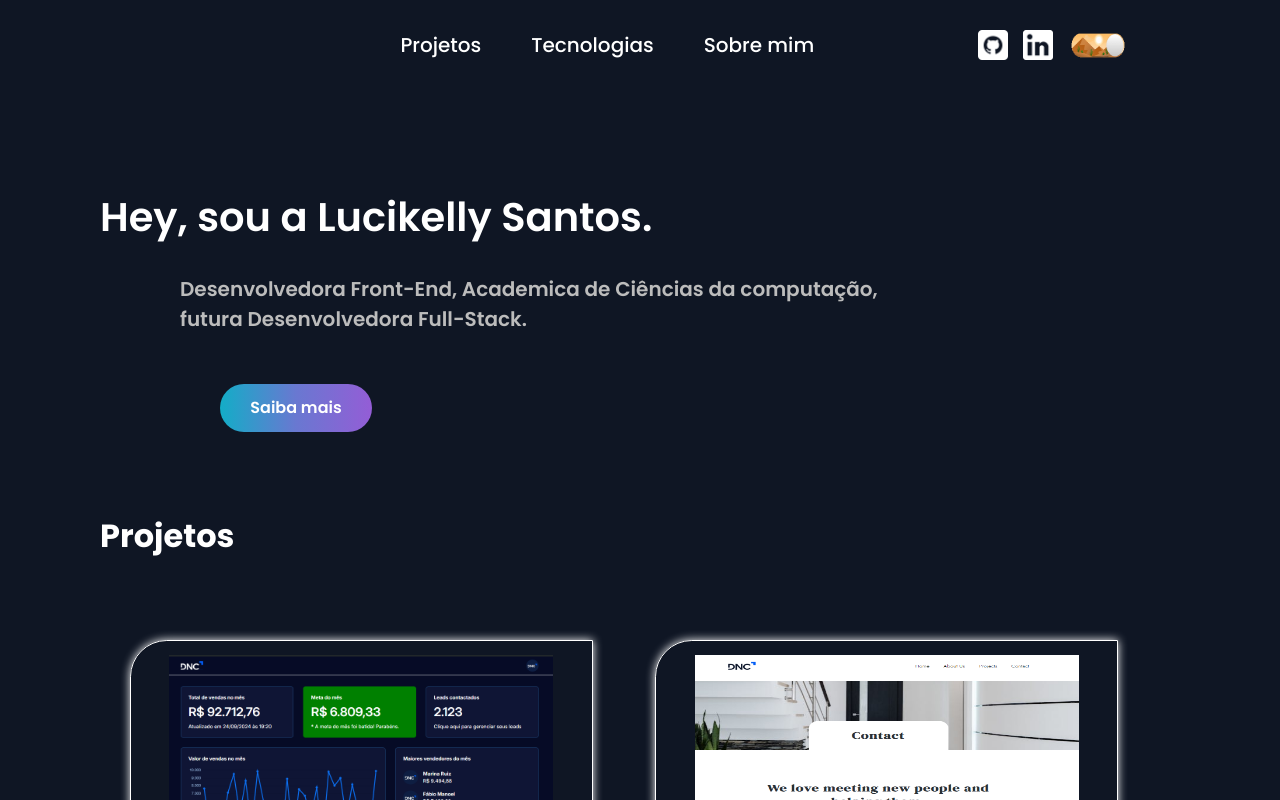
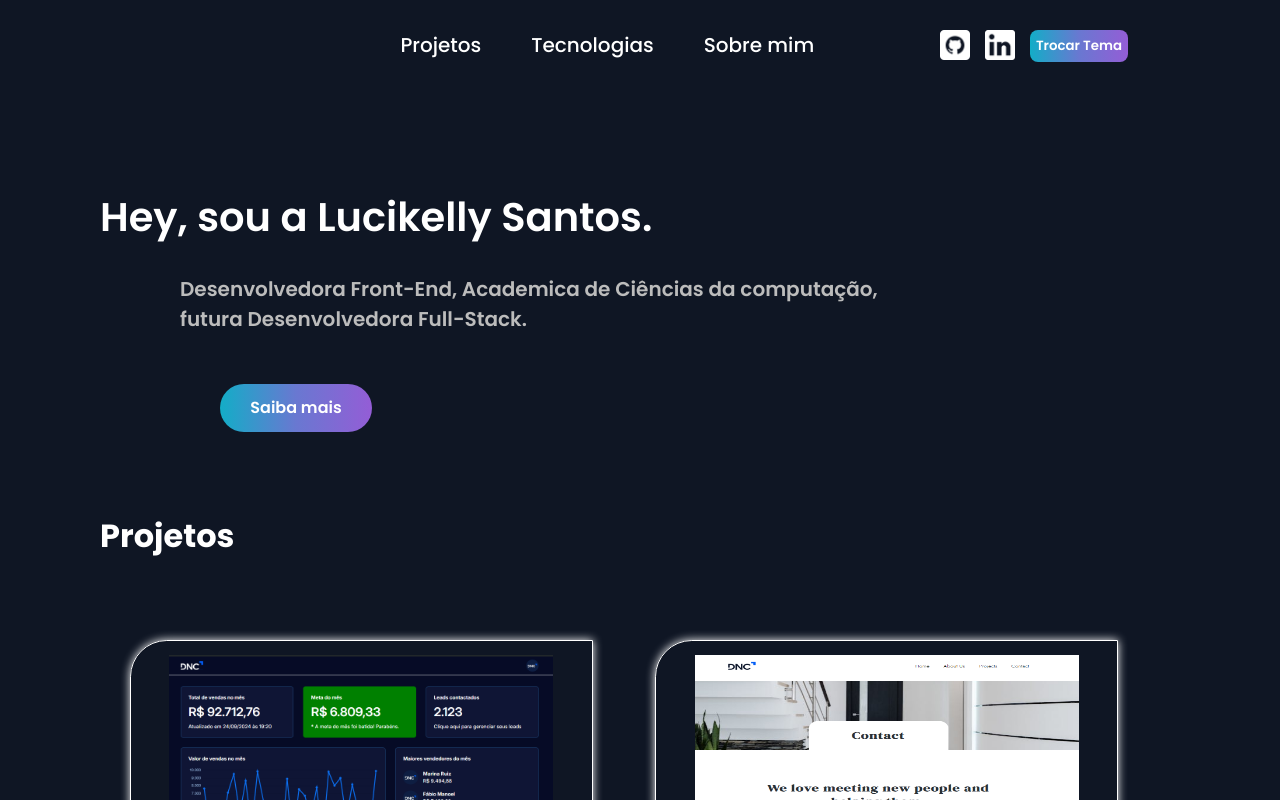
Before and after one commit to lucikelly/Lucikelly-portfolio_RID-180676, a React (Vite) app: page / in a window 1280 px wide. Shown: the top 800 px of the page. Built offline with nearby package versions, Linux system fonts and the light colour scheme.

Commit message:
Feat: Theme

```diff
--- /dev/null
+++ b/src/GlobalStyled.jsx
@@ -0,0 +1,28 @@
+import { createGlobalStyle } from "styled-components";
+
+export const GlobalStyles = createGlobalStyle`
+  body {
+    background-color: ${props => props.theme.body} ;
+    color: ${props => props.theme.fontColor};
+  }
+  header a {
+    color: ${props => props.theme.fontColor};
+  }
+
+  .hero-text h1 {
+    color: ${props => props.theme.fontColor};
+
+  }
+
+  .styled-card p{
+    font-weight: ${props => props.theme.fontWeight };
+    font-size: ${props => props.theme.fontSize};
+
+  }
+
+  .styled-card a {
+    color: ${props => props.theme.fontColor};
+    font-weight: ${props => props.theme.fontWeight };
+  }
+
+`
--- a/src/components/Footer/Footer.css
+++ b/src/components/Footer/Footer.css
@@ -6,4 +6,5 @@ footer {
 .footer-icons {
   display:flex;
   gap: 1.25rem;
+
 }
--- a/src/components/Footer/Footer.jsx
+++ b/src/components/Footer/Footer.jsx
@@ -1,8 +1,8 @@
+/* eslint-disable react/prop-types */
 import './Footer.css'
-import git from "../../assets/github.png"
-import linkedin from "../../assets/linkedin.png"
 
-function Footer () {
+
+function Footer (props) {
   return(
     <footer className='d-flex jc-space-b container' >
       <div>
@@ -14,8 +14,8 @@ function Footer () {
         Lucikelly2001@gmail.com</p>
       </div>
       <div className='footer-icons'>
-        <a href='https://github.com/lucikelly/' target="_blank"><img src={git} height="40px"/></a>
-        <a href='https://www.linkedin.com/in/lucikellysantos/' target="_blank"><img src={linkedin} height="40px"/></a>
+        <a href='https://github.com/lucikelly/' target="_blank"><img src={props.icon} height="40px"/></a>
+        <a href='https://www.linkedin.com/in/lucikellysantos/' target="_blank"><img src={props.icon2} height="40px"/></a>
 
       </div>
     </footer>
--- a/src/components/Header/Header.css
+++ b/src/components/Header/Header.css
@@ -1,3 +1,5 @@
+
+
 nav a {
   color: white;
   font-weight: 500;
@@ -32,3 +34,14 @@ header{
   margin-right: 9.5rem;
   gap: 0.95rem;
 }
+
+.button-header {
+  border-radius: 0.5rem;
+  border: none;
+  height: 2rem;
+  background: linear-gradient(to right, #13ADC7, #6978D1, #945DD6);
+  color: white;
+  font-weight: 600;
+  font-family: "Poppins", sans-serif;
+  cursor: pointer;
+}
--- a/src/components/Header/Header.jsx
+++ b/src/components/Header/Header.jsx
@@ -1,12 +1,16 @@
+/* eslint-disable react/prop-types */
 import './Header.css'
-import linkedin from "../../assets/linkedin.png"
-import github from "../../assets/github.png"
-import animationTheme from "../../assets/animationtheme.gif"
 
 
-function Header () {
+
+
+
+
+function Header (props) {
+
+
   return (
-     <header >
+     <header>
       <div className='d-flex jc-space-b al-start' id='headerInverso' >
       <nav >
           <ul className='d-flex'>
@@ -17,9 +21,9 @@ function Header () {
         </nav>
       <div className='icons jc-space-b ' >
 
-        <a href='https://github.com/lucikelly/' target="_blank" className='iconsImg' ><img src={github} height="30px"/></a>
-        <a href='https://www.linkedin.com/in/lucikellysantos/' target="_blank" className='iconsImg' ><img src={linkedin} height="30px"/></a>
-        <img src={animationTheme} width={60} height={30}/>
+        <a href='https://github.com/lucikelly/' target="_blank" className='iconsImg' >{<img src={props.icon} height="30px"/>}</a>
+        <a href='https://www.linkedin.com/in/lucikellysantos/' target="_blank" className='iconsImg' ><img src={props.icon2} height="30px"/></a>
+        <button className='button-header' onClick={props.fun} >{props.title}</button>
       </div>
 
       </div>
--- a/src/main.css
+++ b/src/main.css
@@ -45,21 +45,9 @@ a {
 }
 
 /*FORM*/
-.form-input {
-  border: none;
-  border-bottom: 1px solid #292F36;
-  color: #292F36;
-  font-size: 22px;
-  font-family: "Jost", sans-serif;
-  padding: 0 0 13px 0;
-  outline: none;
-  width: 100%;
-}
 
-.form-input::placeholder{
-  color: #292F36;
-  opacity: 1;
-}
+
+
 
 
 
@@ -167,6 +155,11 @@ p {
     text-align: center;
   }
 
+  .footer-icons {
+    padding-bottom: 2rem;
+
+  }
+
   .hero-text h1 {
 
     font-size: 2rem;
--- a/src/pages/Home.jsx
+++ b/src/pages/Home.jsx
@@ -1,23 +1,44 @@
-import Footer from "../components/Footer/Footer"
-import Header from "../components/Header/Header"
-import Hero from "../components/Hero/Hero"
-import LisTec from "../components/LisTec/LisTec"
-import ListProjects from "../components/ListProjects/ListProjects"
-import Sobre from "../components/Sobre/Sobre"
+import Footer from "../components/Footer/Footer";
+import Header from "../components/Header/Header";
+import Hero from "../components/Hero/Hero";
+import LisTec from "../components/LisTec/LisTec";
+import ListProjects from "../components/ListProjects/ListProjects";
+import Sobre from "../components/Sobre/Sobre";
+import { useState } from "react";
+import { darkTheme, lightTheme } from "../theme";
+import { ThemeProvider } from "styled-components";
+import { GlobalStyles } from "../GlobalStyled";
+import github from "../assets/github.png";
+import gitblack from "../assets/gitblack.png";
+import linkedin from "../assets/linkedin.png";
+import linkedinblanck from "../assets/linkedinblack.png";
 
-function Home () {
-  return(
-    <>
-       <Header/>
-       <Hero/>
-       <ListProjects/>
-       <LisTec/>
-       <Sobre/>
-       <Footer/>
 
-    </>
+function Home() {
+  const [theme, setTheme] = useState("dark");
 
-  )
+  const toggleTheme = () => {
+    theme === "dark" ? setTheme("light") : setTheme("dark");
+  };
+
+  return (
+    <ThemeProvider theme={theme === "dark" ? darkTheme : lightTheme}>
+      <GlobalStyles />
+      <Header
+        title="Trocar Tema"
+        fun={toggleTheme}
+        icon={theme === "dark" ? github : gitblack}
+        icon2={theme === "dark" ? linkedin : linkedinblanck}
+      />
+      <Hero />
+      <ListProjects />
+      <LisTec />
+      <Sobre />
+      <Footer
+        icon={theme === "dark" ? github : gitblack}
+        icon2={theme === "dark" ? linkedin : linkedinblanck} />
+    </ThemeProvider>
+  );
 }
 
-export default Home
+export default Home;
--- /dev/null
+++ b/src/theme.jsx
@@ -0,0 +1,13 @@
+
+export const lightTheme = {
+  body: '#fff',
+  fontColor: '#000',
+  fontWeight: 600,
+  fontSize: "12px"
+}
+
+
+export const darkTheme = {
+  body: '#0F1624',
+  fontColor: '#fff'
+}
```
Also changed, not shown: src/App.jsx (+6 -1 lines), src/assets/gitblack.png (added), src/assets/linkedinblack.png (added).
